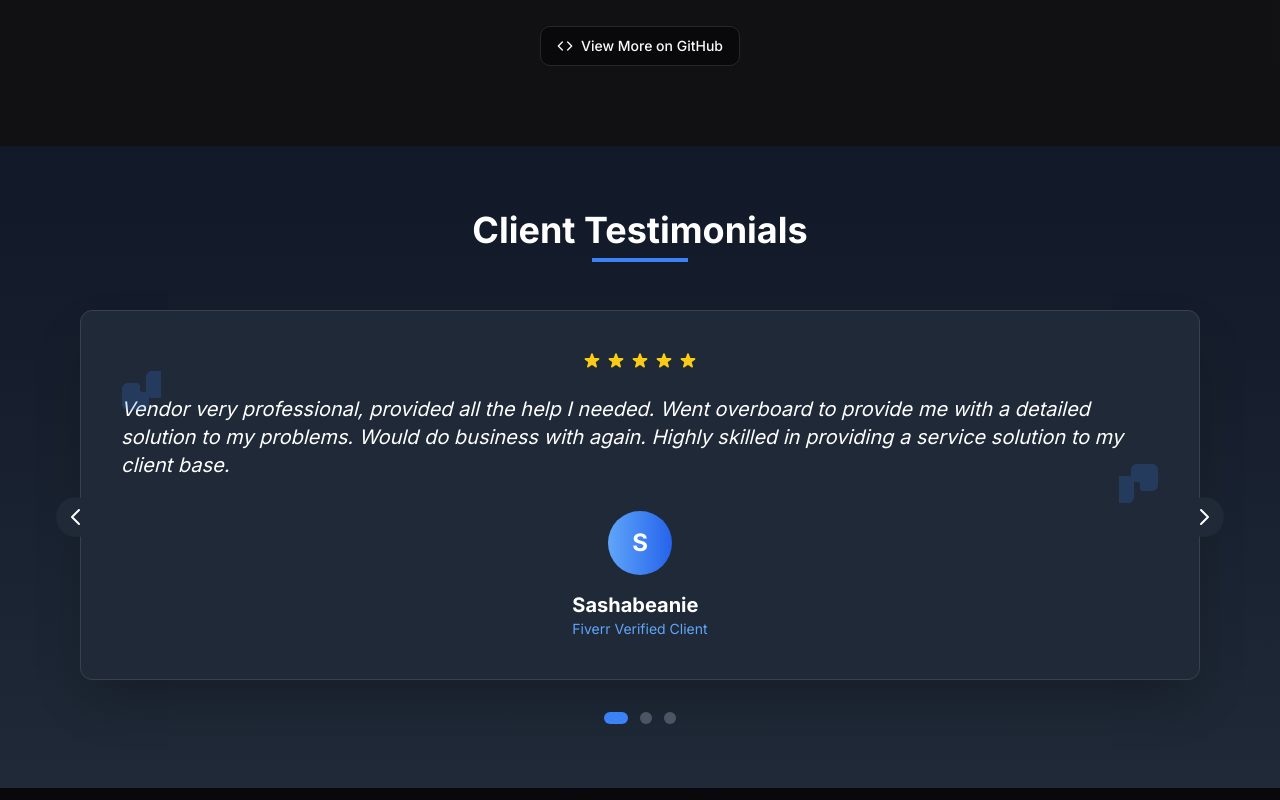
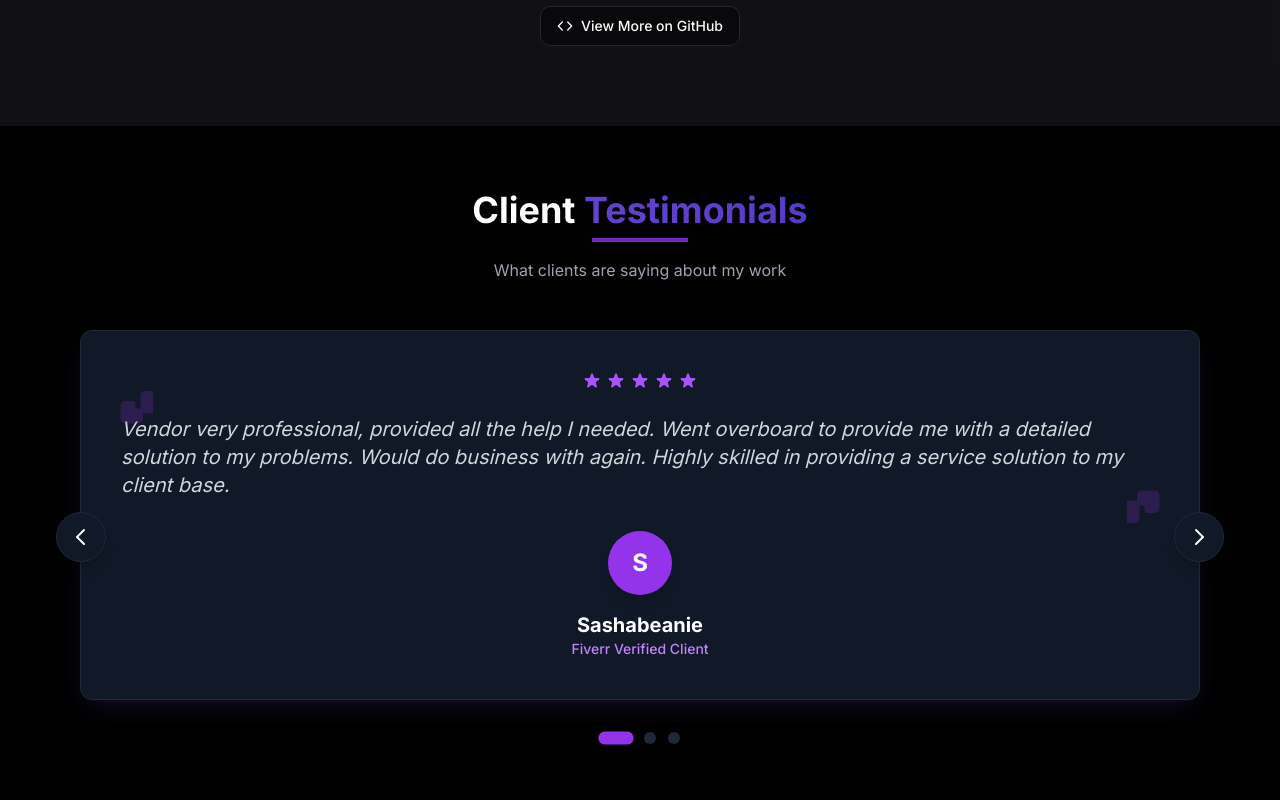
Before and after one commit to Rishi283G/my-portfolio, a React (Vite) app: page / in a window 1280 px wide. Shown: the part 4000-4800 px from the top of the page. Built offline with nearby package versions, Linux system fonts and the light colour scheme.

Commit message:
testomonials changes

```diff
--- a/src/components/Skills.tsx
+++ b/src/components/Skills.tsx
@@ -113,11 +113,11 @@ export default function Skills() {
         </StaggerContainer>
 
         <div className="mt-16 text-center">
-                           <ModelViewer
+                           {/* <ModelViewer
   modelSrc="public/models/react_logo.glb"
   height="300px"
   animated={true}
-/>
+/> */}
           <div className="inline-flex items-center gap-2 px-4 py-2 rounded-full bg-muted">
             <GitBranch className="h-4 w-4 text-primary" />
 
--- a/src/components/Testomonials.tsx
+++ b/src/components/Testomonials.tsx
@@ -1,8 +1,8 @@
-import React, { useState, useEffect } from 'react';
+import React, { useState, useEffect, useRef } from 'react';
 import { AnimationWrapper, StaggerContainer } from "./anime";
 
 const Testimonials = () => {
-  // Sample testimonial data - you can replace with your actual data
+  // Sample testimonial data
   const testimonials = [
     {
       id: 1,
@@ -28,20 +28,67 @@ const Testimonials = () => {
   ];
 
   const [currentIndex, setCurrentIndex] = useState(0);
+  const [touchStart, setTouchStart] = useState(0);
+  const [touchEnd, setTouchEnd] = useState(0);
+  const [isTransitioning, setIsTransitioning] = useState(false);
+  const [swipeDirection, setSwipeDirection] = useState(null); // 'left' or 'right'
+  const slideRef = useRef(null);
 
   // Auto rotate testimonials
   useEffect(() => {
     const interval = setInterval(() => {
+      if (!isTransitioning) {
+        handleTransitionStart('auto');
         setCurrentIndex((prevIndex) =>
           prevIndex === testimonials.length - 1 ? 0 : prevIndex + 1
         );
+      }
     }, 7000);
     return () => clearInterval(interval);
-  }, [testimonials.length]);
+  }, [testimonials.length, isTransitioning]);
+
+  // Handle transition states
+  const handleTransitionStart = (direction = null) => {
+    setIsTransitioning(true);
+    setSwipeDirection(direction);
+    setTimeout(() => {
+      setIsTransitioning(false);
+      setSwipeDirection(null);
+    }, 500);
+  };
 
   // Navigate to specific testimonial
   const goToTestimonial = (index) => {
+    if (currentIndex !== index && !isTransitioning) {
+      const direction = index > currentIndex ? 'left' : 'right';
+      handleTransitionStart(direction);
       setCurrentIndex(index);
+    }
+  };
+
+  // Handle touch events for swiping
+  const handleTouchStart = (e) => {
+    setTouchStart(e.targetTouches[0].clientX);
+  };
+
+  const handleTouchMove = (e) => {
+    setTouchEnd(e.targetTouches[0].clientX);
+  };
+
+  const handleTouchEnd = () => {
+    if (!isTransitioning) {
+      if (touchStart - touchEnd > 75) {
+        // Swipe left
+        handleTransitionStart('left');
+        setCurrentIndex(prev => prev === testimonials.length - 1 ? 0 : prev + 1);
+      }
+
+      if (touchEnd - touchStart > 75) {
+        // Swipe right
+        handleTransitionStart('right');
+        setCurrentIndex(prev => prev === 0 ? testimonials.length - 1 : prev - 1);
+      }
+    }
   };
 
   // Render stars based on rating
@@ -49,8 +96,7 @@ const Testimonials = () => {
     return Array.from({ length: 5 }, (_, i) => (
       <svg
         key={i}
-        className={`w-5 h-5 ${i < rating ? 'text-yellow-400' : 'text-gray-400 dark:text-gray-600'}`}
-
+        className={`w-5 h-5 ${i < rating ? 'text-purple-500' : 'text-gray-700'}`}
         fill="currentColor"
         viewBox="0 0 20 20"
       >
@@ -59,74 +105,117 @@ const Testimonials = () => {
     ));
   };
 
+  // Get slide animation class based on direction
+  const getSlideAnimation = () => {
+    if (!swipeDirection) return '';
+
+    if (swipeDirection === 'left') {
+      return isTransitioning ? 'translate-x-full opacity-0' : 'translate-x-0 opacity-100';
+    } else if (swipeDirection === 'right') {
+      return isTransitioning ? '-translate-x-full opacity-0' : 'translate-x-0 opacity-100';
+    } else {
+      return isTransitioning ? 'opacity-0 scale-95' : 'opacity-100 scale-100';
+    }
+  };
+
   return (
-    <section id="testimonials" className="py-16 bg-gray-100 dark:bg-gradient-to-b dark:from-gray-900 dark:to-gray-800 dark:text-white text-gray-900 transition-colors duration-500">
-
+    <section id="testimonials" className="py-16 bg-black text-white transition-colors duration-500 overflow-hidden">
       <div className="max-w-6xl mx-auto px-4">
         <div className="text-center mb-12">
           <AnimationWrapper direction='up'>
-          <h2 className="text-4xl font-bold mb-2">Client Testimonials</h2>
+            <h2 className="text-4xl font-bold mb-2">Client <span className="gradient-text">Testimonials</span></h2>
+            <div className="w-24 h-1 bg-purple-700 mx-auto"></div>
+            <p className="mt-4 text-gray-400">
+              What clients are saying about my work
+            </p>
           </AnimationWrapper>
-          <div className="w-24 h-1 bg-blue-500 mx-auto"></div>
-          <p className="mt-4 text-gray-600 dark:text-gray-300 transition-colors duration-500"></p>
+        </div>
 
+        <AnimationWrapper direction='up'>
+          <div
+            className="relative"
+            onTouchStart={handleTouchStart}
+            onTouchMove={handleTouchMove}
+            onTouchEnd={handleTouchEnd}
+          >
+            {/* Mobile swipe indicator */}
+            <div className="md:hidden flex justify-center mb-6">
+              <div className="flex items-center px-4 py-2 bg-gray-900 rounded-full space-x-2 border border-gray-800">
+                <svg className="w-5 h-5 text-purple-500 animate-pulse" fill="none" stroke="currentColor" viewBox="0 0 24 24">
+                  <path strokeLinecap="round" strokeLinejoin="round" strokeWidth="2" d="M15 19l-7-7 7-7" />
+                </svg>
+                <span className="text-sm text-gray-300">Swipe to navigate</span>
+                <svg className="w-5 h-5 text-purple-500 animate-pulse" fill="none" stroke="currentColor" viewBox="0 0 24 24">
+                  <path strokeLinecap="round" strokeLinejoin="round" strokeWidth="2" d="M9 5l7 7-7 7" />
+                </svg>
               </div>
-        <AnimationWrapper direction='up'>
-        <div className="relative">
+            </div>
+
             {/* Main testimonial card */}
-          <AnimationWrapper direction='up'>
-       <div className="bg-white dark:bg-gray-800 rounded-xl p-8 md:p-10 shadow-2xl border border-gray-200 dark:border-gray-700 transition-colors duration-500">
+            <div
+              ref={slideRef}
+              className={`bg-gray-900 rounded-xl p-8 md:p-10 shadow-2xl border border-gray-800 transition-all duration-500 transform ${getSlideAnimation()}`}
+              style={{
+                boxShadow: '0 10px 30px -10px rgba(139, 92, 246, 0.2), 0 4px 6px -2px rgba(139, 92, 246, 0.05)',
+              }}
+            >
               <AnimationWrapper direction='up'>
                 <div className="flex justify-center mb-6 space-x-1">
                   {renderStars(testimonials[currentIndex].rating)}
                 </div>
               </AnimationWrapper>
               <div className="relative">
-              <svg className="text-blue-500 w-12 h-12 opacity-20 absolute -top-6 -left-2" fill="currentColor" viewBox="0 0 32 32">
+                <svg className="text-purple-600 w-10 h-10 opacity-20 absolute -top-6 -left-2" fill="currentColor" viewBox="0 0 32 32">
                   <path d="M10 8c-2.2 0-4 1.8-4 4v10c0 2.2 1.8 4 4 4h10c2.2 0 4-1.8 4-4v-6.4c0-1.1-.9-1.6-2-1.6h-2c-1.1 0-2-.5-2-1.6V10c0-1.1-.9-2-2-2h-6zm16-8c-2.2 0-4 1.8-4 4v10c0 2.2 1.8 4 4 4h10c2.2 0 4-1.8 4-4v-6.4c0-1.1-.9-1.6-2-1.6h-2c-1.1 0-2-.5-2-1.6V2c0-1.1-.9-2-2-2h-6z" />
                 </svg>
                 <AnimationWrapper direction='up'>
-              <p className="text-lg md:text-xl italic leading-relaxed">
+                  <p className="text-lg md:text-xl italic leading-relaxed text-gray-300">
                     {testimonials[currentIndex].text}
                   </p>
                 </AnimationWrapper>
-              <svg className="text-blue-500 w-12 h-12 opacity-20 absolute -bottom-6 -right-2" fill="currentColor" viewBox="0 0 32 32">
+                <svg className="text-purple-600 w-10 h-10 opacity-20 absolute -bottom-6 -right-2" fill="currentColor" viewBox="0 0 32 32">
                   <path d="M22 24c2.2 0 4-1.8 4-4V10c0-2.2-1.8-4-4-4H12c-2.2 0-4 1.8-4 4v6.4c0 1.1.9 1.6 2 1.6h2c1.1 0 2 .5 2 1.6V22c0 1.1.9 2 2 2h6zM6 32c2.2 0 4-1.8 4-4V18c0-2.2-1.8-4-4-4H-4c-2.2 0-4 1.8-4 4v6.4c0 1.1.9 1.6 2 1.6h2c1.1 0 2 .5 2 1.6V30c0 1.1.9 2 2 2h6z" />
                 </svg>
               </div>
               <AnimationWrapper direction='up'>
                 <div className="mt-8 flex flex-col items-center">
-              <div className="w-16 h-16 rounded-full bg-gradient-to-r from-blue-400 to-blue-600 flex items-center justify-center text-2xl font-bold">
+                  <div className="w-16 h-16 rounded-full bg-purple-600 flex items-center justify-center text-2xl font-bold text-white shadow-lg">
                     {testimonials[currentIndex].author.charAt(0)}
                   </div>
-              <div className="mt-4">
-                <h4 className="font-bold text-xl">{testimonials[currentIndex].author}</h4>
-                <p className="text-blue-400 text-sm">{testimonials[currentIndex].source}</p>
+                  <div className="mt-4 text-center">
+                    <h4 className="font-bold text-xl text-white">{testimonials[currentIndex].author}</h4>
+                    <p className="text-purple-400 text-sm font-medium">{testimonials[currentIndex].source}</p>
                   </div>
                 </div>
               </AnimationWrapper>
             </div>
-          </AnimationWrapper>
-          {/* Navigation dots */}
+
+            {/* Navigation dots - enhanced for mobile */}
             <div className="flex justify-center mt-8 space-x-3">
               {testimonials.map((_, index) => (
                 <button
                   key={index}
                   onClick={() => goToTestimonial(index)}
-                className={`w-3 h-3 rounded-full transition-all ${
-                  currentIndex === index ? "bg-blue-500 w-6" : "bg-gray-600"
+                  className={`w-3 h-3 rounded-full transition-all transform ${
+                    currentIndex === index
+                      ? "bg-purple-600 w-8 scale-110"
+                      : "bg-gray-800 hover:bg-gray-700"
                   }`}
                   aria-label={`Go to testimonial ${index + 1}`}
                 />
               ))}
             </div>
 
-          {/* Navigation arrows */}
-
+            {/* Navigation arrows - enhanced for desktop */}
             <div className="hidden md:block">
               <button
-              onClick={() => setCurrentIndex(prev => prev === 0 ? testimonials.length - 1 : prev - 1)}
-              className="absolute top-1/2 -left-6 transform -translate-y-1/2 bg-gray-800 hover:bg-gray-700 rounded-full p-2 focus:outline-none"
+                onClick={() => {
+                  if (!isTransitioning) {
+                    handleTransitionStart('right');
+                    setCurrentIndex(prev => prev === 0 ? testimonials.length - 1 : prev - 1);
+                  }
+                }}
+                className="absolute top-1/2 -left-6 transform -translate-y-1/2 bg-gray-900 hover:bg-purple-600 rounded-full p-3 focus:outline-none focus:ring-2 focus:ring-purple-400 transition-all shadow-lg border border-gray-800"
                 aria-label="Previous testimonial"
               >
                 <svg className="w-6 h-6 text-white" fill="none" stroke="currentColor" viewBox="0 0 24 24">
@@ -134,23 +223,24 @@ const Testimonials = () => {
                 </svg>
               </button>
               <button
-              onClick={() => setCurrentIndex(prev => prev === testimonials.length - 1 ? 0 : prev + 1)}
-              className="absolute top-1/2 -right-6 transform -translate-y-1/2 bg-gray-800 hover:bg-gray-700 rounded-full p-2 focus:outline-none"
+                onClick={() => {
+                  if (!isTransitioning) {
+                    handleTransitionStart('left');
+                    setCurrentIndex(prev => prev === testimonials.length - 1 ? 0 : prev + 1);
+                  }
+                }}
+                className="absolute top-1/2 -right-6 transform -translate-y-1/2 bg-gray-900 hover:bg-purple-600 rounded-full p-3 focus:outline-none focus:ring-2 focus:ring-purple-400 transition-all shadow-lg border border-gray-800"
                 aria-label="Next testimonial"
               >
                 <svg className="w-6 h-6 text-white" fill="none" stroke="currentColor" viewBox="0 0 24 24">
                   <path strokeLinecap="round" strokeLinejoin="round" strokeWidth="2" d="M9 5l7 7-7 7" />
                 </svg>
               </button>
-
             </div>
-
           </div>
         </AnimationWrapper>
       </div>
-
     </section>
-
   );
 };
 
--- a/src/index.css
+++ b/src/index.css
@@ -27,6 +27,10 @@
     --ring: 252 59% 48%;
     --radius: 0.75rem;
   }
+body {
+  @apply font-inter;
+  font-family: 'Inter', 'Poppins', sans-serif;
+}
 
   .dark {
     --background: 240 10% 3.9%;
```
Lines whose indentation alone changed are shown as unchanged.
